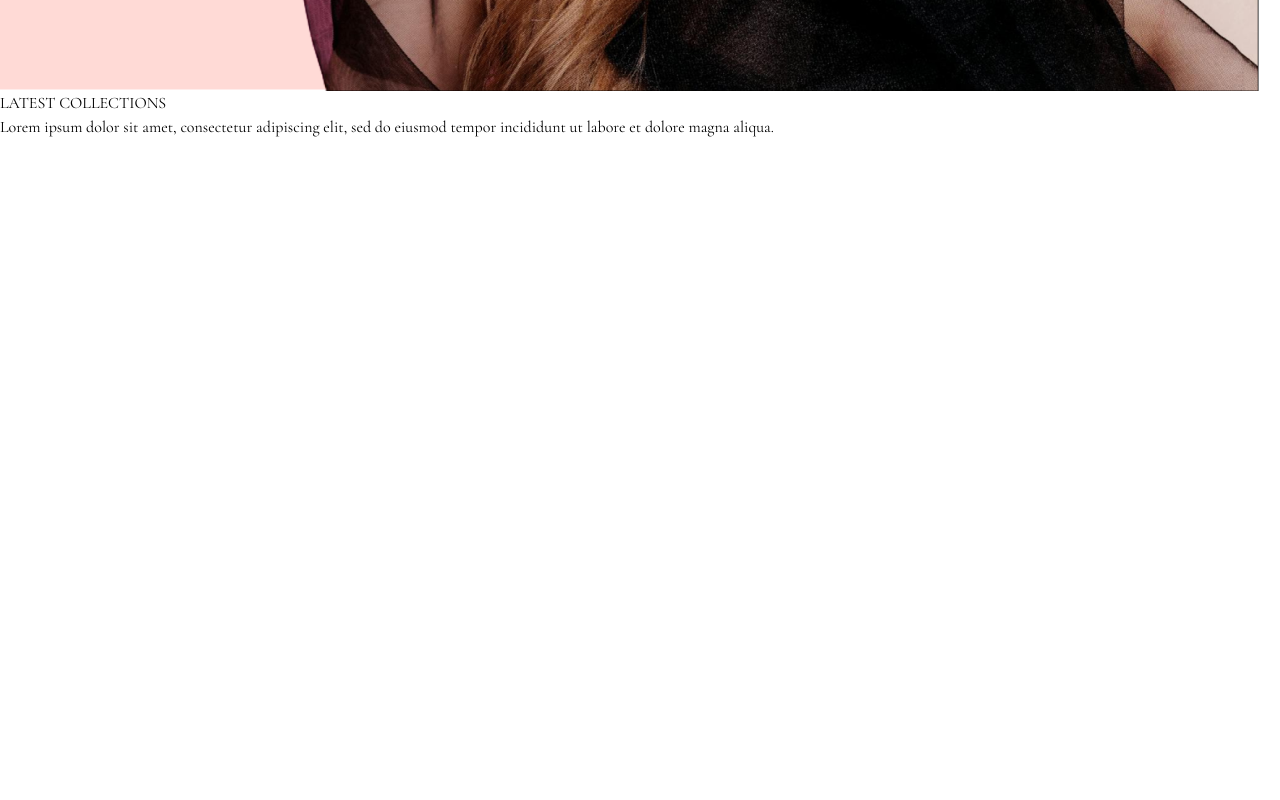
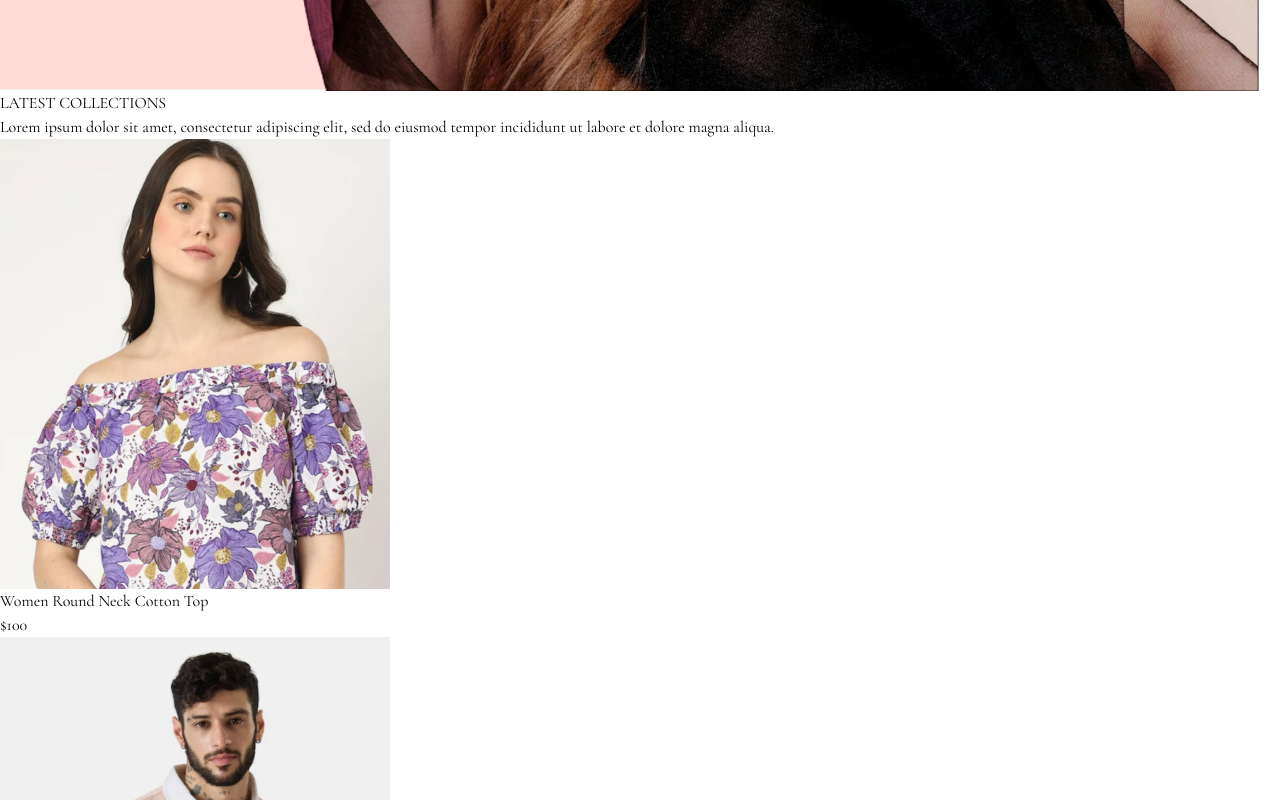
Before and after one commit to TammyBriggs/RoyalStitches-SEFP, a React (Vite) app in the folder frontend/: page / in a window 1280 px wide. Shown: the part 1600-2400 px from the top of the page. Before the commit the page ends 1739 px from the top, so only its background shows below. Built offline with nearby package versions, Linux system fonts and the light colour scheme.

Commit message:
product items rendered on home page

```diff
--- a/frontend/src/components/LatestCollection.jsx
+++ b/frontend/src/components/LatestCollection.jsx
@@ -1,10 +1,16 @@
-import React, { useContext } from 'react'
+import React, { useContext, useEffect, useState } from 'react'
 import { ShopContext } from '../context/ShopContext'
 import Title from './Title';
+import ProductItem from './ProductItem';
 
 const LatestCollection = () => {
 
     const { products } = useContext(ShopContext);
+    const [latestProducts,setLatestProducts] = useState([]);
+
+    useEffect(()=>{
+        setLatestProducts(products.slice(0,10));
+    },[])
 
   return (
     <div className='my-10'>
@@ -15,7 +21,14 @@
             </p>
         </div>
 
-
+        {/* Rendering Products */}
+        <div className='grid grid-cols-2 sm:grid-cols-3 md:grid-cols-4 lg:grid-cols-5 gap-4 gap-y-6'>
+            {
+                latestProducts.map((item,index)=>(
+                    <ProductItem key={index} id={item.id} image={item.image} name={item.name} price={item.price} />
+                ))
+            }
+        </div>
     </div>
   )
 }
--- a/frontend/src/components/Navbar.jsx
+++ b/frontend/src/components/Navbar.jsx
@@ -44,7 +44,7 @@
             </div>
             <Link to='/cart' className='relative'>
                 <img src={assets.cart_icon} className='w-5 min-w-5' alt="cart icon" />
-                <p className='absolute right-[-5px] bottom-[-5px] w-4 text-center leading-4 bg-black text-white aspect-sqaure rounded-full text-[8px]'>10</p>
+                <p className='absolute right-[-5px] bottom-[-5px] w-4 text-center leading-4 bg-black text-white aspect-sqaure rounded-full text-[12px]'>10</p>
             </Link>
             <img onClick={()=>setVisible(true)} src={assets.menu_icon} className='w-5 cursor-pointer sm:hidden' alt="menu icon" />
         </div>
--- /dev/null
+++ b/frontend/src/components/ProductItem.jsx
@@ -0,0 +1,20 @@
+import React, { useContext } from 'react'
+import { ShopContext } from '../context/ShopContext'
+import { Link } from 'react-router-dom';
+
+const ProductItem = ({id,image,name,price}) => {
+
+    const {currency} = useContext(ShopContext);
+
+  return (
+    <Link className='text-gray-700 cursor-pointer' to={`/product/${id}`}>
+        <div className='overflow-hidden'>
+            <img className='hover:scale-110 transition ease-in-out' src={image[0]} alt="product image" />
+        </div>
+        <p className='pt-3 pb-1 text-sm'>{name}</p>
+        <p className='text-sm font-medium'>{currency}{price}</p>
+    </Link>
+  )
+}
+
+export default ProductItem
```
